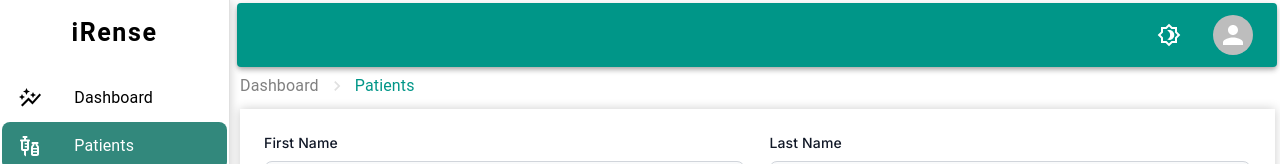
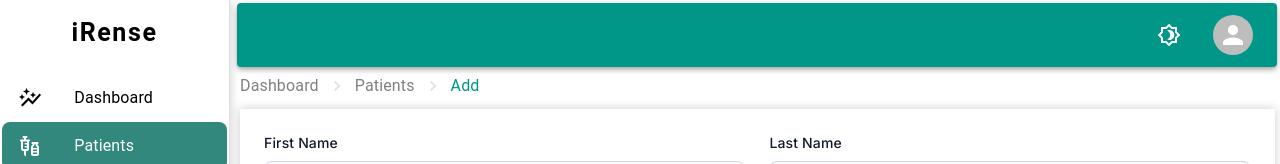
Before and after one commit to j3rryl/irense-web-portal, a Next.js app: page /dashboard/patients/add in a window 1280 px wide. Shown: the top 164 px of the page. Built offline with nearby package versions, Linux system fonts and the light colour scheme.

Commit message:
aesthetics

```diff
--- a/app/components/BreadCrumbsComponent.tsx
+++ b/app/components/BreadCrumbsComponent.tsx
@@ -10,7 +10,7 @@ const BreadCrumbsComponent = () => {
   useEffect(()=>{
 
   },[pathname])
-  const paths = pathname?.split('/')?.filter(item=>item?.length>3)
+  const paths = pathname?.split('/')?.filter(item=>item?.length>2)
   const breadcrumbs = paths?.map((item, index)=>{
   const isLastItem = index === paths.length - 1;
     return (
```
